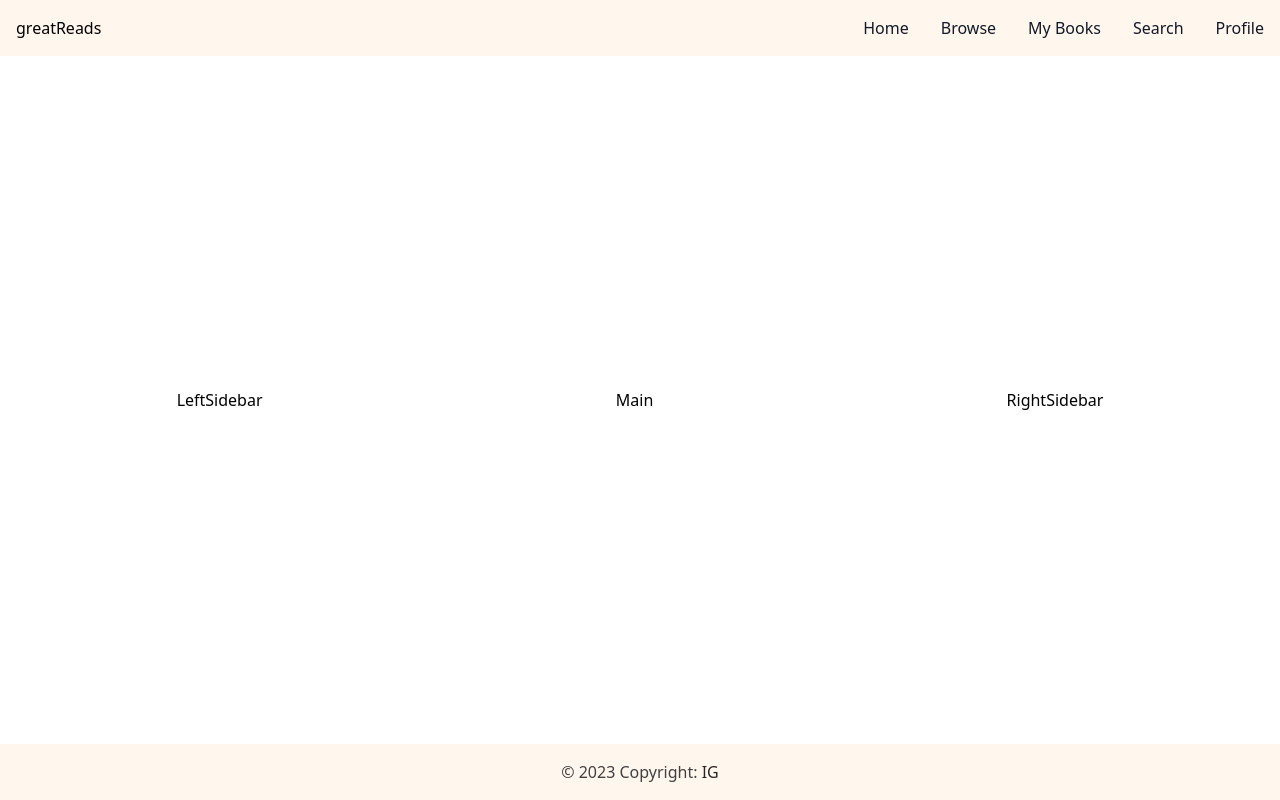
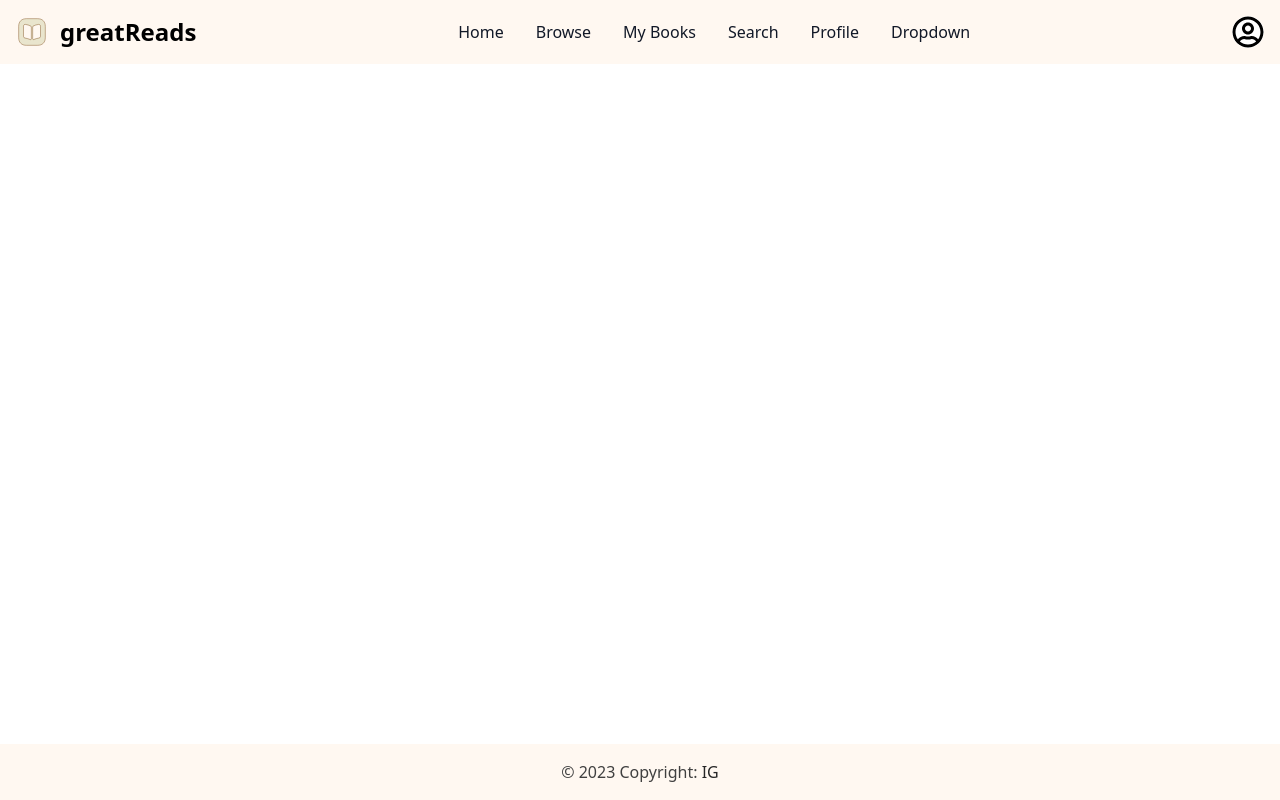
Before and after one commit to igovor01/profico-project, a Next.js app: page / in a window 1280 px wide. Built offline with nearby package versions, Linux system fonts and the light colour scheme.

Commit message:
initial; not-finished commit

```diff
--- a/app/layout.tsx
+++ b/app/layout.tsx
@@ -22,13 +22,8 @@ export default function RootLayout({
     <html lang="en">
       <body className="flex flex-col h-screen justify-between">
         <Navbar />
-        <main className="flex flex-row h-screen justify-around items-center">
-          <LeftSidebar />
-          <section className="main-container">
-            <h1>Main</h1>
-            <div className="w-full max-w-4xl">{children}</div>
-          </section>
-          <RightSidebar />
+        <main className="h-screen">
+            {children}
         </main>
         <Footer />
       </body>
--- a/components/Navbar.tsx
+++ b/components/Navbar.tsx
@@ -1,20 +1,120 @@
 "use client";
 import Link from "next/link";
+import Image from "next/image";
+import { usePathname } from "next/navigation";
 import { NavbarItems } from "@/config/NavbarItems";
+import { FaRegUserCircle } from 'react-icons/fa';
+import React, { useState, useEffect } from "react";
+function Navbar() {
+  const [isDropdownOpen, setDropdownOpen] = useState(false);
+  const pathname = usePathname();
+  useEffect(() => {
+    // Close the dropdown when the route changes
+    setDropdownOpen(false);
+  }, [pathname]); // Listen to changes in the pathname
 
-function Navbar() {
+  const toggleDropdown = () => {
+    setDropdownOpen(!isDropdownOpen);
+  };
   return (
     <nav className="bg-orange-50 border-gray-200 dark:bg-gray-900">
       <div className="max-w-screen-xl flex flex-wrap items-center justify-between mx-auto p-4">
-        <div id="navbar-logo" className="flex items-center">
-          greatReads
+        <a href="#" className="flex items-center">
+          <img
+            src="../book-square-svgrepo-com.svg"
+            className="h-8 mr-3"
+            alt="greatReads Logo"
+          />
+          <span className="self-center text-2xl font-semibold whitespace-nowrap dark:text-white">
+            greatReads
+          </span>
+        </a>
+
+        <div className="flex items-center md:order-2">
+          <button
+            type="button"
+            className="flex mr-3 text-sm bg-white rounded-full md:mr-0 focus:ring-4 focus:ring-gray-300 dark:focus:ring-gray-600"
+            id="user-menu-button"
+            aria-expanded="false"
+            data-dropdown-toggle="user-dropdown"
+            data-dropdown-placement="bottom"
+          >
+            <span className="sr-only">Open user menu</span>
+            <FaRegUserCircle
+              className="w-8 h-8 rounded-full"
+              alt="user icon"
+            />
+          </button>
+          {/*<!-- Dropdown menu --> */}
+          <div
+            className="z-50 hidden my-4 text-base list-none bg-orange-50 divide-y divide-gray-100 rounded-lg shadow dark:bg-gray-700 dark:divide-gray-600"
+            id="user-dropdown"
+          >
+            <div className="px-4 py-3">
+              <span className="block text-sm text-gray-900 dark:text-white">
+                Bonnie Green
+              </span>
+              <span className="block text-sm  text-gray-500 truncate dark:text-gray-400">
+                name@flowbite.com
+              </span>
+            </div>
+            <ul className="py-2" aria-labelledby="user-menu-button">
+              <li>
+                <a
+                  href="#"
+                  className="block px-4 py-2 text-sm text-gray-700 hover:bg-gray-100 dark:hover:bg-gray-600 dark:text-gray-200 dark:hover:text-white"
+                >
+                  Dashboard
+                </a>
+              </li>
+              <li>
+                <a
+                  href="#"
+                  className="block px-4 py-2 text-sm text-gray-700 hover:bg-gray-100 dark:hover:bg-gray-600 dark:text-gray-200 dark:hover:text-white"
+                >
+                  Settings
+                </a>
+              </li>
+              <li>
+                <a
+                  href="#"
+                  className="block px-4 py-2 text-sm text-gray-700 hover:bg-gray-100 dark:hover:bg-gray-600 dark:text-gray-200 dark:hover:text-white"
+                >
+                  Sign out
+                </a>
+              </li>
+            </ul>
+          </div>
+          <button
+            data-collapse-toggle="navbar-user"
+            type="button"
+            className="inline-flex items-center p-2 w-10 h-10 justify-center text-sm text-gray-500 rounded-lg md:hidden hover:bg-gray-100 focus:outline-none focus:ring-2 focus:ring-gray-200 dark:text-gray-400 dark:hover:bg-gray-700 dark:focus:ring-gray-600"
+            aria-controls="navbar-user"
+            aria-expanded="false"
+          >
+            <span className="sr-only">Open main menu</span>
+            <svg
+              className="w-5 h-5"
+              aria-hidden="true"
+              xmlns="http://www.w3.org/2000/svg"
+              fill="none"
+              viewBox="0 0 17 14"
+            >
+              <path
+                stroke="currentColor"
+                strokeLinecap="round"
+                strokeLinejoin="round"
+                strokeWidth="2"
+                d="M1 1h15M1 7h15M1 13h15"
+              />
+            </svg>
+          </button>
         </div>
-
         <div
-          className="hidden w-full md:block md:w-auto bg-orange-50"
-          id="navbar-right"
+          className="items-center justify-between hidden w-full md:flex md:w-auto md:order-1 bg-orange-50"
+          id="navbar-user"
         >
-          <div className="font-medium flex flex-col p-4 md:p-0 mt-4 border border-gray-100 rounded-lg bg-orange-50 md:flex-row md:space-x-8 md:mt-0 md:border-0 md:bg-orange-50 dark:bg-gray-800 md:dark:bg-gray-900 dark:border-gray-700">
+          <div className="flex flex-col font-medium p-4 md:p-0 mt-4 border border-gray-100 rounded-lg bg-orange-50 md:flex-row md:space-x-8 md:mt-0 md:border-0 md:bg-orange-50 dark:bg-gray-800 md:dark:bg-gray-900 dark:border-gray-700">
             {NavbarItems.map((item) => (
               <Link
                 href={item.route}
@@ -24,6 +124,36 @@ function Navbar() {
                 {item.label}
               </Link>
             ))}
+
+            <div className="relative">
+              <button
+                className="block py-2 pl-3 pr-4 text-gray-900 rounded hover:bg-gray-100 md:hover:bg-transparent md:border-0 md:hover:text-blue-700 md:p-0 dark:text-white md:dark:hover:text-blue-500 dark:hover:bg-gray-700 dark:hover:text-white md:dark:hover:bg-transparent"
+                onClick={toggleDropdown}
+                aria-expanded={isDropdownOpen}
+              >
+                Dropdown
+              </button>
+              {isDropdownOpen && (
+                <ul className="absolute z-50 my-4 text-base list-none bg-orange-50 divide-y divide-gray-100 rounded-lg shadow dark:bg-gray-700 dark:divide-gray-600">
+                  <li>
+                    <Link
+                      href="/login"
+                      className="block px-4 py-2 text-gray-900 rounded hover:bg-gray-100 md:hover:bg-transparent md:border-0 md:hover:text-blue-700 dark:text-white md:dark:hover:text-blue-500 dark:hover:bg-gray-700 dark:hover:text-white md:dark:hover:bg-transparent"
+                    >
+                      Log in
+                    </Link>
+                  </li>
+                  <li>
+                    <Link
+                      href="/signup"
+                      className="block w-fill px-4 py-2 text-gray-900 rounded hover:bg-gray-100 md:hover:bg-transparent md:border-0 md:hover:text-blue-700 dark:text-white md:dark:hover:text-blue-500 dark:hover:bg-gray-700 dark:hover:text-white md:dark:hover:bg-transparent"
+                    >
+                      Sign up
+                    </Link>
+                  </li>
+                </ul>
+              )}
+            </div>
           </div>
         </div>
       </div>
--- a/package.json
+++ b/package.json
@@ -15,10 +15,13 @@
     "autoprefixer": "10.4.15",
     "eslint": "8.47.0",
     "eslint-config-next": "13.4.19",
+    "flowbite": "^1.8.1",
+    "flowbite-react": "^0.6.1",
     "next": "^13.4.19",
     "postcss": "8.4.28",
     "react": "18.2.0",
     "react-dom": "18.2.0",
+    "react-icons": "^4.11.0",
     "tailwindcss": "3.3.3",
     "typescript": "5.2.2"
   }
--- a/tailwind.config.ts
+++ b/tailwind.config.ts
@@ -1,20 +1,20 @@
-import type { Config } from 'tailwindcss'
+import type { Config } from "tailwindcss";
 
 const config: Config = {
   content: [
-    './pages/**/*.{js,ts,jsx,tsx,mdx}',
-    './components/**/*.{js,ts,jsx,tsx,mdx}',
-    './app/**/*.{js,ts,jsx,tsx,mdx}',
+    "./pages/**/*.{js,ts,jsx,tsx,mdx}",
+    "./components/**/*.{js,ts,jsx,tsx,mdx}",
+    "./app/**/*.{js,ts,jsx,tsx,mdx}",
   ],
   theme: {
     extend: {
       backgroundImage: {
-        'gradient-radial': 'radial-gradient(var(--tw-gradient-stops))',
-        'gradient-conic':
-          'conic-gradient(from 180deg at 50% 50%, var(--tw-gradient-stops))',
+        "gradient-radial": "radial-gradient(var(--tw-gradient-stops))",
+        "gradient-conic":
+          "conic-gradient(from 180deg at 50% 50%, var(--tw-gradient-stops))",
       },
     },
   },
-  plugins: [],
-}
-export default config
+  plugins: [require("flowbite/plugin")],
+};
+export default config;
```
Also changed, not shown: public/book-square-svgrepo-com.svg (added), 1 other file (tests, documents, lock files or other folders).
